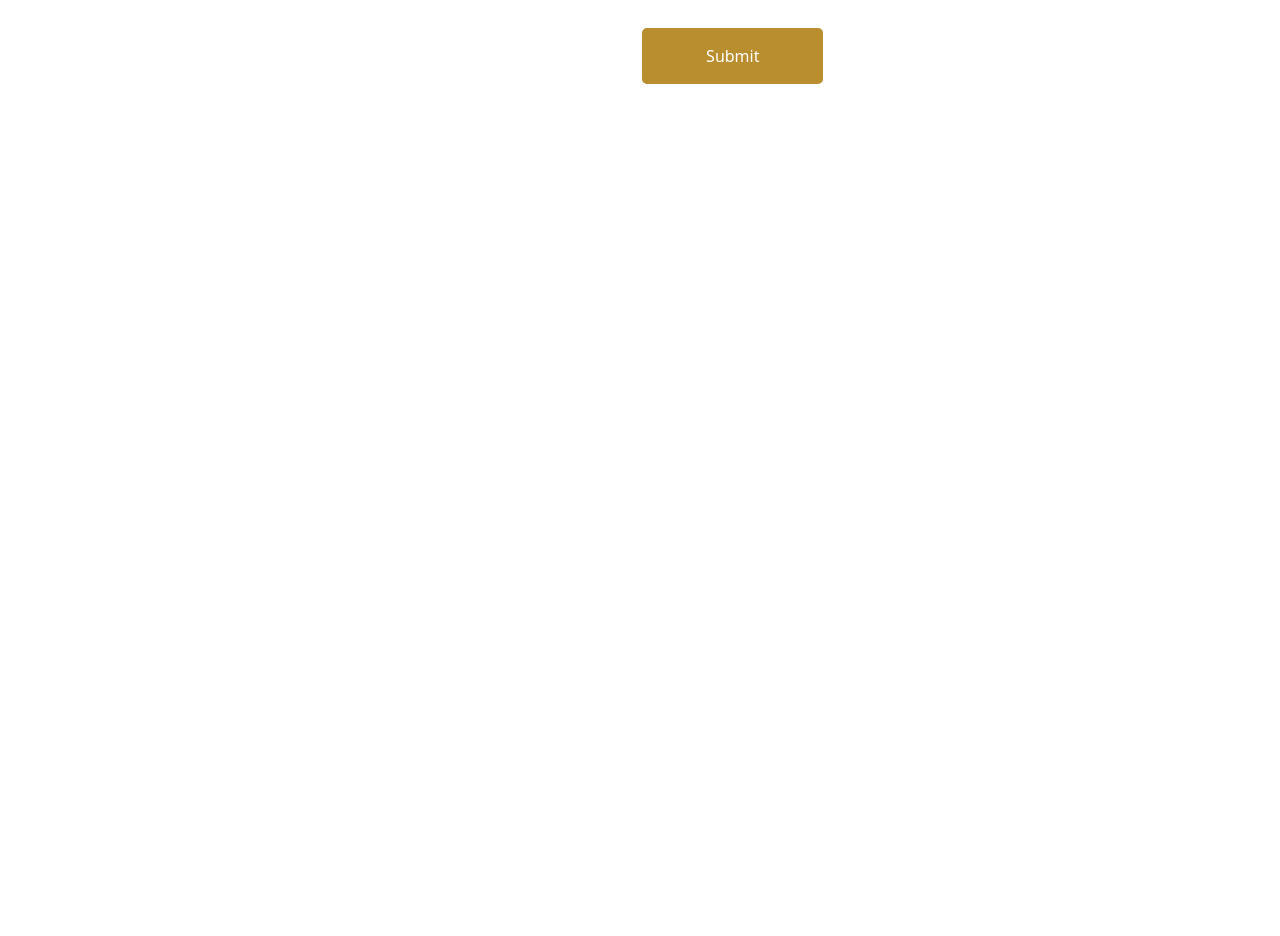
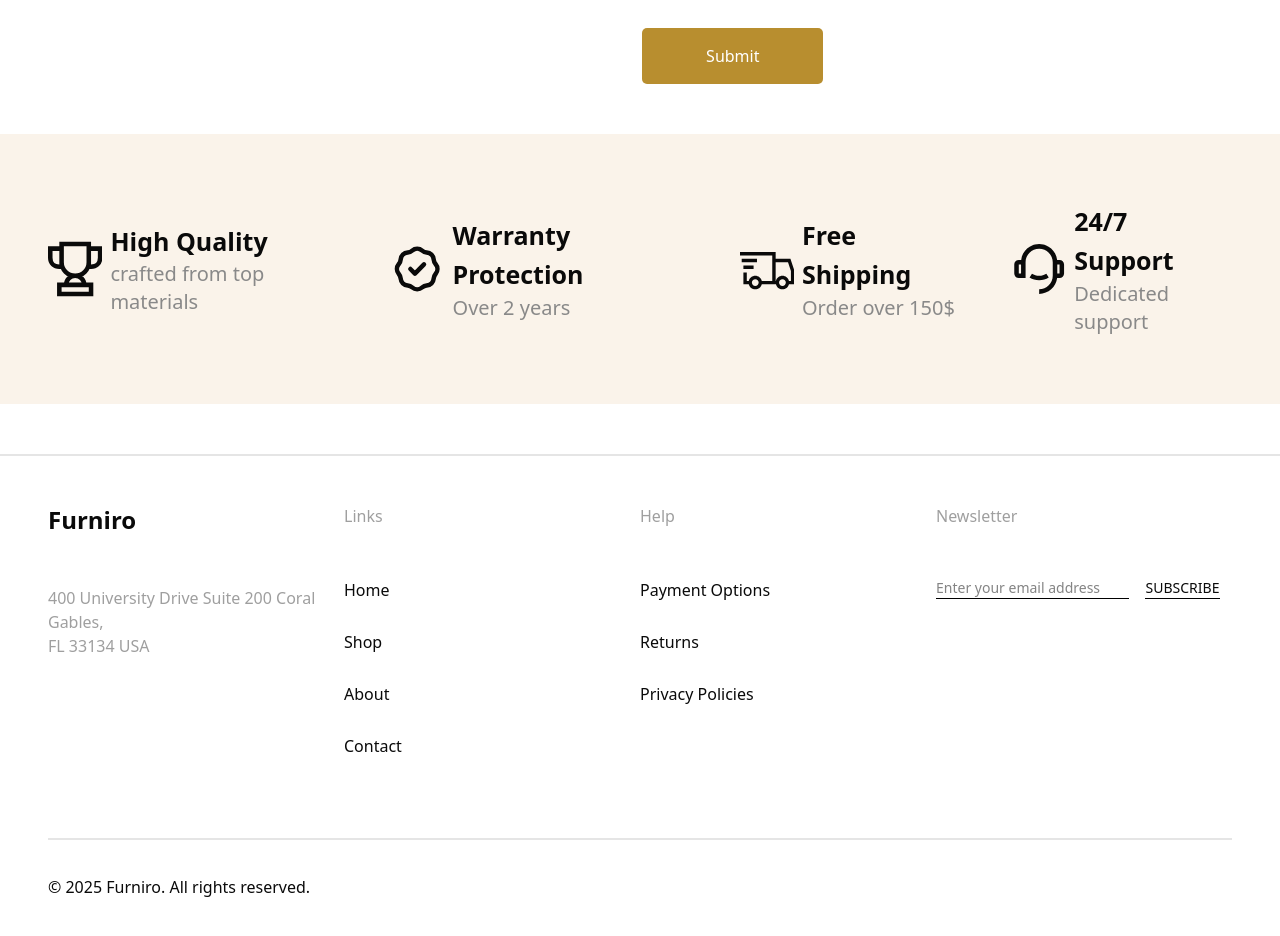
Before and after one commit to ShinobiKoda/furniro, a Next.js app: page /contact in a window 1280 px wide. Shown: the part 1280-2216 px from the top of the page. Before the commit the page ends 1414 px from the top, so only its background shows below. Built offline with nearby package versions, Linux system fonts and the light colour scheme.

Commit message:
Add Services component and integrate it into ContactPage and ShopHomepage for enhanced user experience

```diff
--- /dev/null
+++ b/src/components/Services.tsx
@@ -0,0 +1,65 @@
+"use client";
+import { motion } from "framer-motion";
+import { GrTrophy } from "react-icons/gr";
+import { HiOutlineBadgeCheck } from "react-icons/hi";
+import { LiaShippingFastSolid } from "react-icons/lia";
+import { RiCustomerService2Line } from "react-icons/ri";
+import { fadeInUp } from "./animations/motion";
+
+export function Services() {
+  return (
+    <div className="w-full bg-[#FAF3EA]">
+      <motion.div
+        initial="hidden"
+        animate="visible"
+        variants={fadeInUp}
+        className="w-full lg:h-[270px] max-w-[1440px] mx-auto flex flex-col justify-center gap-14 lg:flex-row lg:items-center lg:justify-between px-4 lg:px-12 py-8"
+      >
+        <motion.div variants={fadeInUp} className="flex items-center gap-2">
+          <GrTrophy size={60} />
+          <p className="flex flex-col">
+            <span className="font-semibold lg:text-[25px] text-lg">
+              High Quality
+            </span>
+            <span className="font-medium lg:text-xl text-base text-[#898989]">
+              crafted from top materials
+            </span>
+          </p>
+        </motion.div>
+        <motion.div variants={fadeInUp} className="flex items-center gap-2">
+          <HiOutlineBadgeCheck size={60} />
+          <p className="flex flex-col">
+            <span className="font-semibold lg:text-[25px] text-lg">
+              Warranty Protection
+            </span>
+            <span className="font-medium lg:text-xl text-base text-[#898989]">
+              Over 2 years
+            </span>
+          </p>
+        </motion.div>
+        <motion.div variants={fadeInUp} className="flex items-center gap-2">
+          <LiaShippingFastSolid size={60} />
+          <p className="flex flex-col">
+            <span className="font-semibold lg:text-[25px] text-lg">
+              Free Shipping
+            </span>
+            <span className="font-medium lg:text-xl text-base text-[#898989]">
+              Order over 150$
+            </span>
+          </p>
+        </motion.div>
+        <motion.div variants={fadeInUp} className="flex items-center gap-2">
+          <RiCustomerService2Line size={60} />
+          <p className="flex flex-col">
+            <span className="font-semibold lg:text-[25px] text-lg">
+              24/7 Support
+            </span>
+            <span className="font-medium lg:text-xl text-base text-[#898989]">
+              Dedicated support
+            </span>
+          </p>
+        </motion.div>
+      </motion.div>
+    </div>
+  );
+}
--- a/src/components/contact/contact-page.tsx
+++ b/src/components/contact/contact-page.tsx
@@ -13,6 +13,8 @@ import { NavDisplay } from "@/components/NavDisplay";
 import { FaLocationDot, FaPhone } from "react-icons/fa6";
 import { MdOutlineAccessTimeFilled } from "react-icons/md";
 import Image from "next/image";
+import { Services } from "../Services";
+import { Footer } from "../Footer";
 
 interface ContactPageProps {
   pathSegments: string[];
@@ -302,6 +304,11 @@ export function ContactPage({ pathSegments }: ContactPageProps) {
           </motion.div>
         </motion.form>
       </motion.div>
+
+      <div className="w-full mb-[50px]">
+        <Services />
+      </div>
+      <Footer />
     </div>
   );
 }
--- a/src/components/home/homepage.tsx
+++ b/src/components/home/homepage.tsx
@@ -10,6 +10,7 @@ import { FurnitureProps } from "@/types/type";
 import { SkeletonLoader } from "../animations/SkeletonLoader";
 import { ArrowLeft, ArrowRight } from "lucide-react";
 import { Footer } from "@/components/Footer";
+import Link from "next/link"
 
 const categories = ["Dining", "Living", "Bedroom"];
 
@@ -152,7 +153,7 @@ export function HomePage() {
             </p>
             <div className="w-full">
               <button className="bg-[#B88E2F] text-white font-semibold py-3 px-9 mt-8 cursor-pointer hover:opacity-85">
-                BUY NOW
+                <Link href="/shop">BUY NOW</Link>
               </button>
             </div>
           </motion.div>
@@ -261,7 +262,7 @@ export function HomePage() {
               inspire you
             </p>
             <button className="w-full max-w-[176px] bg-[#B88E2F] py-3 text-base font-semibold text-white mx-auto lg:mx-0 hover:opacity-85 cursor-pointer">
-              Explore More
+              <Link href="/shop">Explore More</Link>
             </button>
           </div>
           <div className="relative w-full max-w-[400px] overflow-hidden">
--- a/src/components/shop/ShopHomepage.tsx
+++ b/src/components/shop/ShopHomepage.tsx
@@ -4,10 +4,7 @@ import { NavDisplay } from "@/components/NavDisplay";
 import { motion } from "framer-motion";
 import { zoomIn, fadeInUp, staggerChildren } from "../animations/motion";
 import { BsSliders, BsGridFill, BsViewList } from "react-icons/bs";
-import { GrTrophy } from "react-icons/gr";
-import { HiOutlineBadgeCheck } from "react-icons/hi";
-import { LiaShippingFastSolid } from "react-icons/lia";
-import { RiCustomerService2Line } from "react-icons/ri";
+import { Services } from "../Services";
 import { useState, useEffect } from "react";
 import { FetchFurnitures } from "@/api/FetchFurnitureDetails";
 import { FurnitureCard } from "../FurnitureCard";
@@ -163,7 +160,7 @@ export function ShopHomepage({ pathSegments }: ShopHomepageProps) {
           <button
             onClick={() => handlePageChange(currentPage - 1)}
             disabled={currentPage === 1}
-            className="px-4 py-2 bg-[#F9F1E7] rounded disabled:opacity-50 font-light text-lg lg:text-xl"
+            className="px-4 py-2 bg-[#F9F1E7] rounded disabled:opacity-50 font-light text-lg lg:text-xl cursor-pointer disabled:cursor-not-allowed"
           >
             Prev
           </button>
@@ -171,7 +168,7 @@ export function ShopHomepage({ pathSegments }: ShopHomepageProps) {
             <button
               key={page}
               onClick={() => handlePageChange(page)}
-              className={`px-4 py-2 rounded font-normal lg:text-xl text-lg ${
+              className={`px-4 py-2 rounded font-normal lg:text-xl text-lg cursor-pointer hover:opacity-85 ${
                 currentPage === page
                   ? "bg-[#B88E2F] text-white"
                   : "bg-[#F9F1E7]"
@@ -183,67 +180,15 @@ export function ShopHomepage({ pathSegments }: ShopHomepageProps) {
           <button
             onClick={() => handlePageChange(currentPage + 1)}
             disabled={currentPage === 3}
-            className="px-4 py-2 bg-[#F9F1E7] rounded disabled:opacity-50 font-light text-lg lg:text-xl"
+            className="px-4 py-2 bg-[#F9F1E7] rounded disabled:opacity-50 font-light text-lg lg:text-xl cursor-pointer disabled:cursor-not-allowed"
           >
             Next
           </button>
         </div>
       </div>
 
-      <div className="w-full bg-[#FAF3EA]">
-        <motion.div
-          initial="hidden"
-          animate="visible"
-          variants={fadeInUp}
-          className="w-full lg:h-[270px] max-w-[1440px] mx-auto flex flex-col justify-center gap-14 lg:flex-row lg:items-center lg:justify-between px-4 lg:px-12 py-8"
-        >
-          <motion.div variants={fadeInUp} className="flex items-center gap-2">
-            <GrTrophy size={60} />
-            <p className="flex flex-col">
-              <span className="font-semibold lg:text-[25px] text-lg">
-                High Quality
-              </span>
-              <span className="font-medium lg:text-xl text-base text-[#898989]">
-                crafted from top materials
-              </span>
-            </p>
-          </motion.div>
-          <motion.div variants={fadeInUp} className="flex items-center gap-2">
-            <HiOutlineBadgeCheck size={60} />
-            <p className="flex flex-col">
-              <span className="font-semibold lg:text-[25px] text-lg">
-                Warranty Protection
-              </span>
-              <span className="font-medium lg:text-xl text-base text-[#898989]">
-                Over 2 years
-              </span>
-            </p>
-          </motion.div>
-          <motion.div variants={fadeInUp} className="flex items-center gap-2">
-            <LiaShippingFastSolid size={60} />
-            <p className="flex flex-col">
-              <span className="font-semibold lg:text-[25px] text-lg">
-                Free Shipping
-              </span>
-              <span className="font-medium lg:text-xl text-base text-[#898989]">
-                Order over 150$
-              </span>
-            </p>
-          </motion.div>
-          <motion.div variants={fadeInUp} className="flex items-center gap-2">
-            <RiCustomerService2Line size={60} />
-            <p className="flex flex-col">
-              <span className="font-semibold lg:text-[25px] text-lg">
-                24/7 Support
-              </span>
-              <span className="font-medium lg:text-xl text-base text-[#898989]">
-                Dedicated support
-              </span>
-            </p>
-          </motion.div>
-        </motion.div>
-      </div>
 
+      <Services />
       <Footer />
     </div>
   );
```
